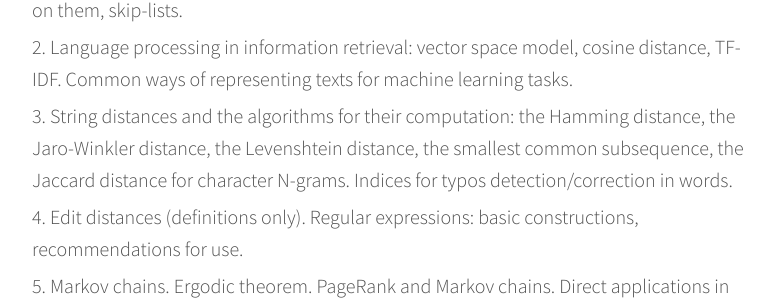
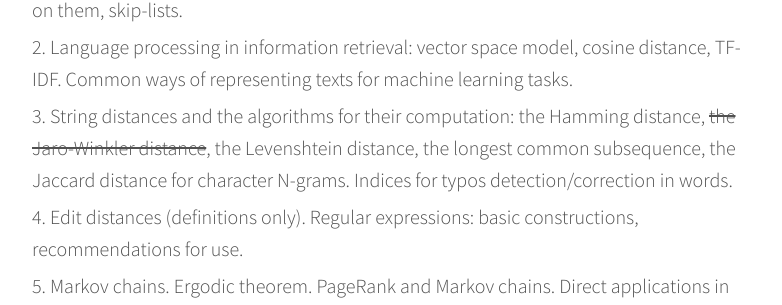
Before and after one commit to alexeyev/alexeyev.github.io, a Jekyll site: the page built from nlp-itmo-spring-2019.html, in a window 1280 px wide and 900 px high, scrolled down 694 px. Shown: the part 157-462 px from the top of the window, without its empty margins (248-1030 px from the left). Built offline with Jekyll 4.4.1, drawn with Linux system fonts in a browser that asks for light colours.

Commit message:
Update nlp-itmo-spring-2019.html

```diff
--- a/nlp-itmo-spring-2019.html
+++ b/nlp-itmo-spring-2019.html
@@ -39,8 +39,8 @@ layout: default
 	stemming, Boolean search, inverted indices, execution of Boolean queries on them, skip-lists.
 <li> Language processing in information retrieval: vector space model, cosine distance, TF-IDF.
 	Common ways of representing texts for machine learning tasks.
-<li>  String distances and the algorithms for their computation: the Hamming distance, the Jaro-Winkler distance,
-	the Levenshtein distance, the smallest common subsequence, the Jaccard distance for character N-grams.
+<li>  String distances and the algorithms for their computation: the Hamming distance, <strike>the Jaro-Winkler distance</strike>,
+	the Levenshtein distance, the longest common subsequence, the Jaccard distance for character N-grams.
 	Indices for typos detection/correction in words.
 <li>  Edit distances (definitions only). Regular expressions: basic constructions, recommendations for use.
 <li>  Markov chains. Ergodic theorem. PageRank and Markov chains. Direct applications in the text analysis.
@@ -83,8 +83,8 @@ layout: default
 <li>  Syntax parsing. Syntax description approaches. Dependency grammar, core principles.
 		Parsing quality evaluation. Transition-based dependency parsing: how it works.
 		The algorithm (everything but the 'oracle').
-<li>  ...
-	<!--
+<!--<li>  ...
+
  <li>  Machine translation. Evaluation of the quality of machine translation.
 		BLEU. IBM Models 1,2 - core principles.
  -->
```
